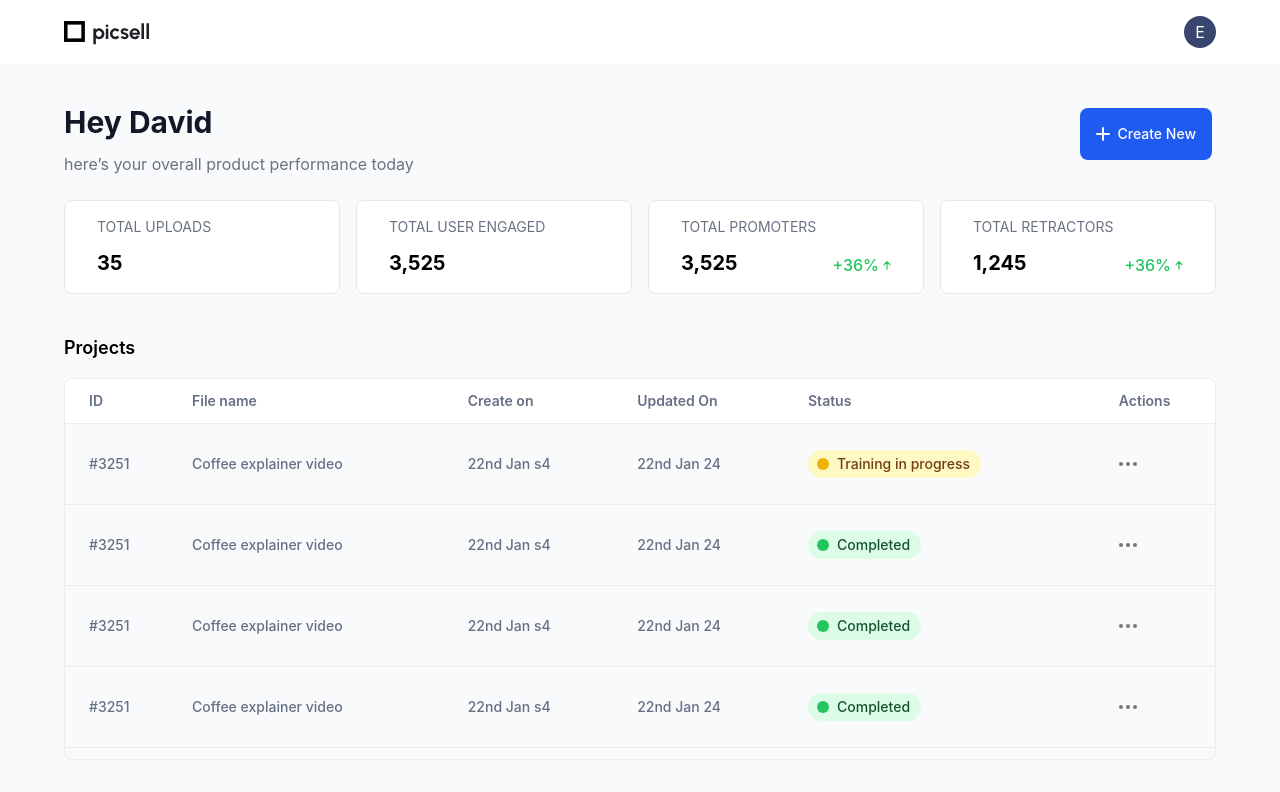
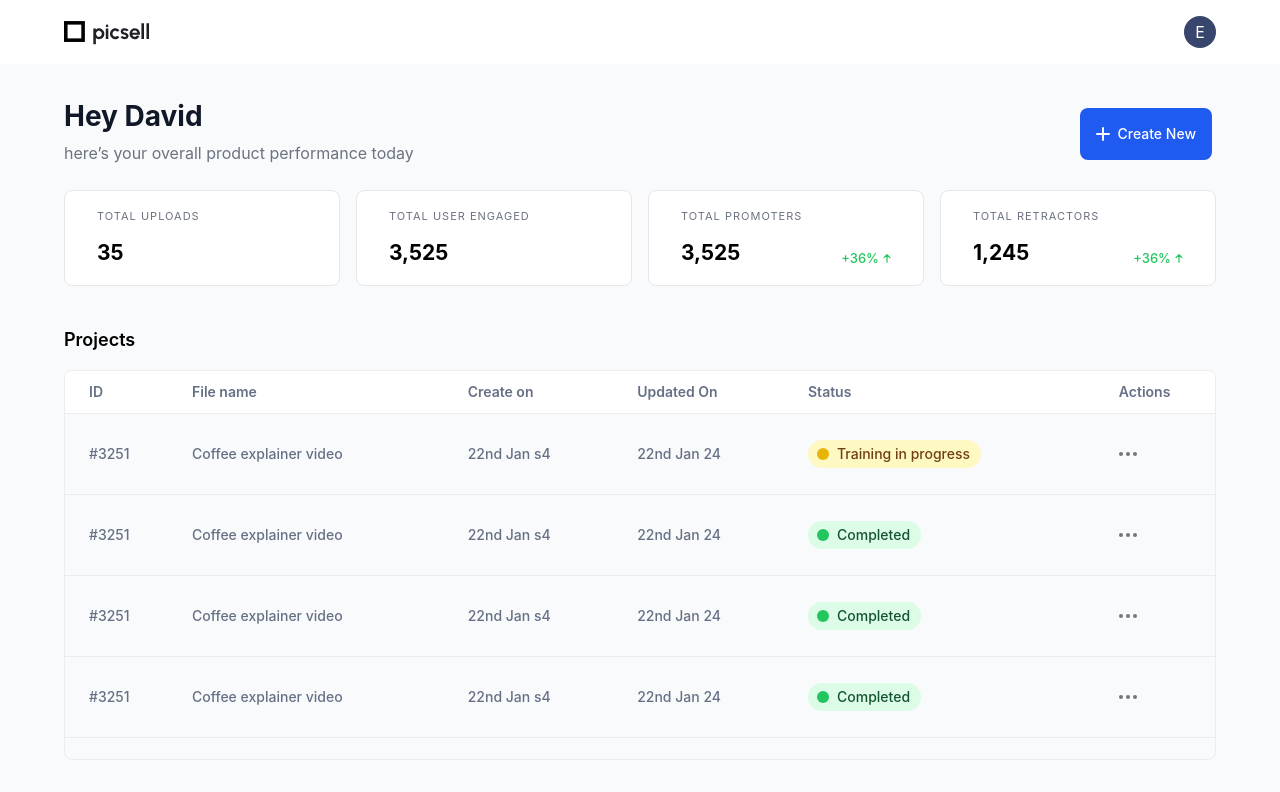
Before and after one commit to nameer/picsell, a React (Create React App) app in the folder frontend/: page /dashboard in a window 1280 px wide. Shown: the top 792 px of the page. Built offline with nearby package versions, Linux system fonts and the light colour scheme.

Commit message:
fix: font and line height

```diff
--- a/frontend/src/App.css
+++ b/frontend/src/App.css
@@ -2,9 +2,33 @@
 @tailwind components;
 @tailwind utilities;
 
+@import url('https://fonts.googleapis.com/css2?family=Inter:ital,opsz,wght@0,14..32,100..900;1,14..32,100..900&display=swap');
+
+
+/* width */
+::-webkit-scrollbar {
+  width: 10px;
+}
+
+/* Track */
+::-webkit-scrollbar-track {
+  @apply bg-gray-200;
+}
+
+/* Handle */
+::-webkit-scrollbar-thumb {
+  @apply bg-gray-400 rounded-full
+}
+
+/* Handle on hover */
+::-webkit-scrollbar-thumb:hover {
+  @apply bg-gray-600
+}
+
 .App {
   text-align: center;
   height: 100%;
+  font-family: "Inter", sans-serif;
 }
 
 .App-logo {
--- a/frontend/src/components/Card/index.jsx
+++ b/frontend/src/components/Card/index.jsx
@@ -1,14 +1,15 @@
 import React from "react";
 
 const Card = ({ className, title, children, icon }) => {
-  const textClasses = "text-left text-sm text-gray-500 ";
   return (
     <div
       className={`border border-gray-200 p-4 rounded-lg bg-white ${className}`}
     >
       <div className="flex items-center gap-2 mb-3">
         {icon && <span>{icon}</span>}
-        {title && <div className={textClasses}>{title}</div>}
+        {title && (
+          <div className="text-left text-[11px] leading-[18px] tracking-[1px] text-gray-500">{title}</div>
+        )}
       </div>
       {children}
     </div>
--- a/frontend/src/components/Modal/index.jsx
+++ b/frontend/src/components/Modal/index.jsx
@@ -30,7 +30,7 @@ const Modal = ({ isOpen, setIsOpen, title, children, size }) => {
         <div className="flex min-h-full bg-black/20 items-center justify-center p-4">
           <DialogPanel transition className={modalPanelVariants({ size })}>
             <DialogTitle className="mb-6 flex items-center justify-between">
-              <h3 className="text-base/6 font-bold">{title}</h3>
+              <div className="text-base/6 font-bold">{title}</div>
               <CloseIcon className="cursor-pointer" onClick={handleClose} />
             </DialogTitle>
             {children}
--- a/frontend/src/components/Table/index.jsx
+++ b/frontend/src/components/Table/index.jsx
@@ -15,7 +15,7 @@ const Table = ({ className, columns, data, onItemSelect }) => {
             {columns.map((column) => (
               <th
                 key={column.id}
-                className="ps-6 py-3 text-sm font-semibold text-[#667085]"
+                className="ps-6 py-3 text-sm font-semibold leading-[18px] text-[#667085]"
               >
                 {column.heading}
               </th>
--- a/frontend/src/container/Overview/index.jsx
+++ b/frontend/src/container/Overview/index.jsx
@@ -14,15 +14,17 @@ const Overview = () => {
     setIsOpen(true);
   };
 
-  const handleCreateProject = () => {};
+  const handleCreateProject = () => { };
 
   return (
     <DashboardLayout>
       <div className="h-full flex flex-col">
         <div className="flex items-start justify-between">
           <div className="text-left mb-6">
-            <h1 className="text-3xl font-bold text-gray-900 mb-3">Hey David</h1>
-            <p className="text-gray-500">
+            <h1 className="text-[28px] leading-6 font-bold text-gray-900 mb-3">
+              Hey David
+            </h1>
+            <p className="text-gray-500 text-base leading-[26px]">
               here’s your overall product performance today
             </p>
           </div>
@@ -36,25 +38,29 @@ const Overview = () => {
         </div>
         <div className="flex items-center gap-4 mb-10">
           <Card className="w-full px-8 text-left" title="TOTAL UPLOADS">
-            <div className="text-xl font-bold">35</div>
+            <div className="text-[21px] leading-8 font-bold">35</div>
           </Card>
           <Card className="w-full px-8 text-left" title="TOTAL USER ENGAGED ">
-            <div className="text-xl font-bold">3,525 </div>
+            <div className="text-[21px] leading-8 font-bold">3,525 </div>
           </Card>
           <Card className="w-full px-8 text-left" title="TOTAL PROMOTERS">
             <div className="flex items-end justify-between">
-              <div className="text-xl font-bold">3,525</div>
+              <div className="text-[21px] leading-8 font-bold">3,525</div>
               <div className="flex items-center gap-1">
-                <div className="text-green-500 font-medium">+36%</div>
+                <div className="text-green-500 font-medium text-[13px] leading-[21px]">
+                  +36%
+                </div>
                 <ArrowUpIcon />
               </div>
             </div>
           </Card>
           <Card className="w-full px-8 text-left" title="TOTAL RETRACTORS">
             <div className="flex items-end justify-between">
-              <div className="text-xl font-bold">1,245</div>
+              <div className="text-[21px] leading-8 font-bold">1,245</div>
               <div className="flex items-center gap-1">
-                <div className="text-green-500 font-medium">+36%</div>
+                <div className="text-green-500 font-medium text-[13px] leading-[21px]">
+                  +36%
+                </div>
                 <ArrowUpIcon />
               </div>
             </div>
```
